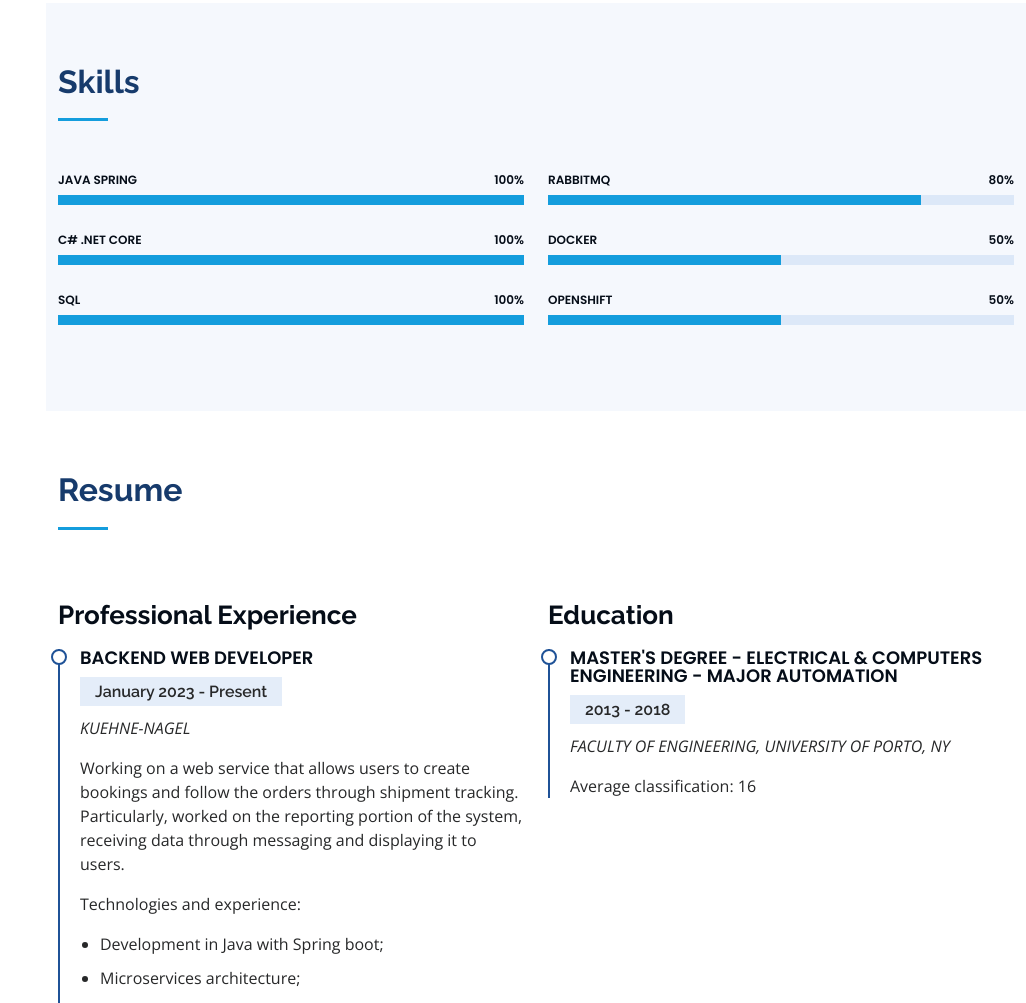
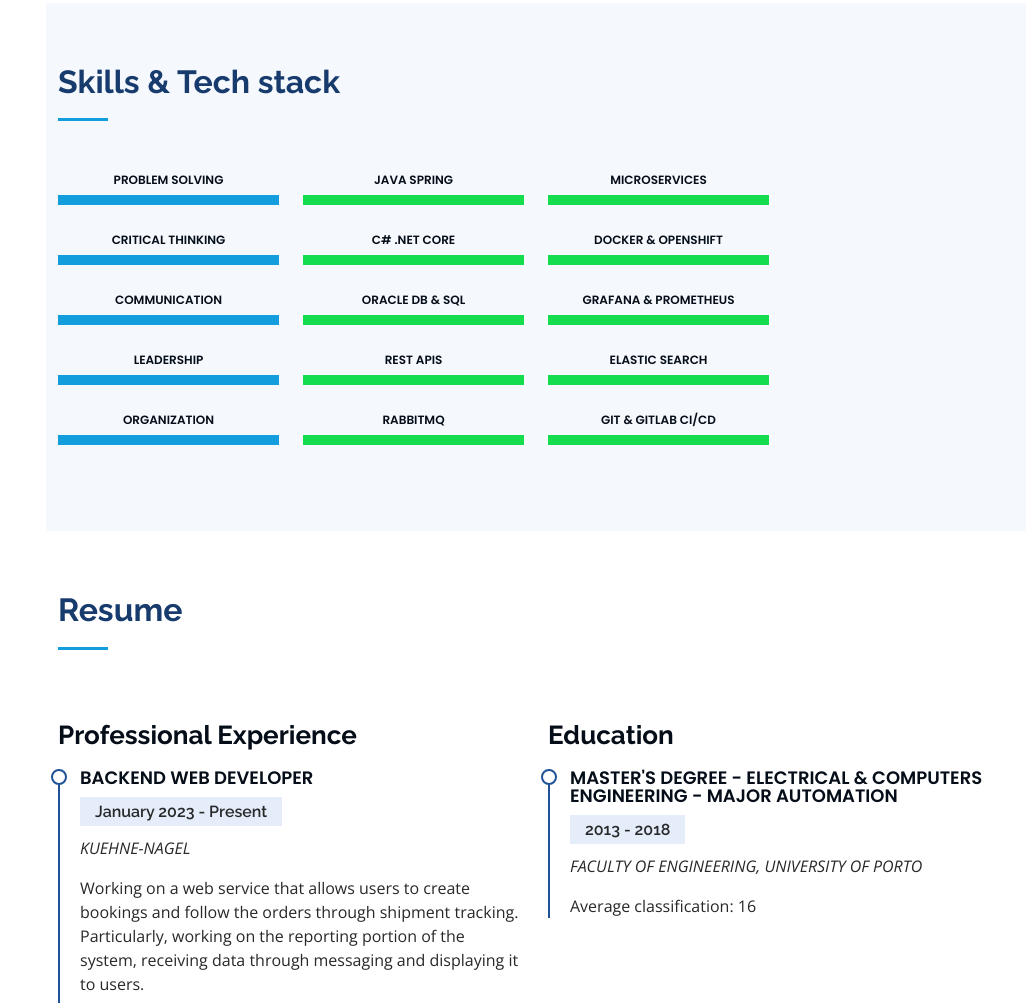
Before and after one commit to pedromrodriguess/cv_website, a plain HTML site: page index.html in a window 1280 px wide. Shown: the part 1425-2428 px from the top of the page, without its empty margins (254-1280 px from the left). Drawn offline with nearby package versions, Linux system fonts and the light colour scheme.

Commit message:
Improved skills section

```diff
--- a/assets/css/style.css
+++ b/assets/css/style.css
@@ -76,7 +76,7 @@ h6 {
 }
 
 #header .profile img {
-  margin: 180px auto;
+  margin: 10px auto;
   display: block;
   width: 150px;
   border: 8px solid #2c2f3f;
@@ -84,7 +84,7 @@ h6 {
 
 #header .profile h1 {
   font-size: 24px;
-  margin: -160px auto;
+  margin: 10px auto;
   padding: 0;
   font-weight: 600;
   -moz-text-align-last: center;
@@ -111,7 +111,7 @@ h6 {
   width: 36px;
   height: 36px;
   transition: 0.3s;
-  margin: 150px auto;
+  margin: 0px auto;
 }
 
 #header .profile .social-links a:hover {
@@ -139,8 +139,8 @@ h6 {
 --------------------------------------------------------------*/
 /* Desktop Navigation */
 .nav-menu {
-  padding: 30px 0 0 75px;
-  margin-top: -160px ;
+  padding: 0px 0 0 75px;
+  top: 30px;
 }
 
 .nav-menu * {
@@ -439,6 +439,7 @@ section {
 
 .skills .progress-bar-wrap {
   background: #dce8f8;
+  width: 400px;
   height: 10px;
 }
 
@@ -447,6 +448,19 @@ section {
   height: 10px;
   transition: 0.9s;
   background-color: #149ddd;
+}
+
+.skills .progress-bar2-wrap {
+  background: #dce8f8;
+  width: 400px;
+  height: 10px;
+}
+
+.skills .progress-bar2 {
+  width: 1px;
+  height: 10px;
+  transition: 0.9s;
+  background-color: #14dd4d;
 }
 
 /*--------------------------------------------------------------
--- a/assets/js/main.js
+++ b/assets/js/main.js
@@ -148,6 +148,10 @@
         progress.forEach((el) => {
           el.style.width = el.getAttribute('aria-valuenow') + '%'
         });
+        let progress2 = select('.progress .progress-bar2', true);
+        progress2.forEach((el) => {
+          el.style.width = el.getAttribute('aria-valuenow') + '%'
+        });
       }
     })
   }
--- a/index.html
+++ b/index.html
@@ -54,6 +54,7 @@
         <ul>
           <li><a href="#hero" class="nav-link scrollto active"><i class="bx bx-home"></i> <span>Home</span></a></li>
           <li><a href="#about" class="nav-link scrollto"><i class="bx bx-user"></i> <span>About</span></a></li>
+          <li><a href="#skills" class="nav-link scrollto"><i class="bx bx-universal-access"></i> <span>Skills</span></a></li>
           <li><a href="#resume" class="nav-link scrollto"><i class="bx bx-file-blank"></i> <span>Resume</span></a></li>
           <li><a href="#services" class="nav-link scrollto"><i class="bx bx-server"></i> <span>Awards</span></a></li>
         </ul>
@@ -65,7 +66,7 @@
   <section id="hero" class="d-flex flex-column justify-content-center align-items-center">
     <div class="hero-container" data-aos="fade-in">
       <h1>Pedro Rodrigues</h1>
-      <p>I work with <span class="typed" data-typed-items="Java Spring, C# .NET Core, Asynchronous Messaging, Databases"></span></p>
+      <p>I work with <span class="typed" data-typed-items="Java Spring, C# .NET Core, RESTful APIs, Asynchronous Messaging, Databases, Microservices"></span></p>
     </div>
   </section><!-- End Hero -->
 
@@ -116,29 +117,43 @@
       <div class="container">
 
         <div class="section-title">
-          <h2>Skills</h2>
+          <h2>Skills & Tech stack</h2>
         </div>
 
         <div class="row skills-content">
 
-          <div class="col-lg-6" data-aos="fade-up">
+          <div class="col-lg-3" data-aos="fade-up" data-aos-delay="100">
 
             <div class="progress">
-              <span class="skill">Java Spring <i class="val">100%</i></span>
+              <span class="skill text-center">Problem solving</span>
               <div class="progress-bar-wrap">
                 <div class="progress-bar" role="progressbar" aria-valuenow="100" aria-valuemin="0" aria-valuemax="100"></div>
               </div>
             </div>
 
             <div class="progress">
-              <span class="skill">C# .NET Core <i class="val">100%</i></span>
+              <span class="skill text-center">Critical thinking</span>
+              <div class="progress-bar-wrap">
+                <div class="progress-bar"  role="progressbar" aria-valuenow="100" aria-valuemin="0" aria-valuemax="100"></div>
+              </div>
+            </div>
+
+            <div class="progress">
+              <span class="skill text-center">Communication </span>
               <div class="progress-bar-wrap">
                 <div class="progress-bar" role="progressbar" aria-valuenow="100" aria-valuemin="0" aria-valuemax="100"></div>
               </div>
             </div>
 
             <div class="progress">
-              <span class="skill">SQL <i class="val">100%</i></span>
+              <span class="skill text-center">Leadership </span>
+              <div class="progress-bar-wrap">
+                <div class="progress-bar" role="progressbar" aria-valuenow="100" aria-valuemin="0" aria-valuemax="100"></div>
+              </div>
+            </div>
+
+            <div class="progress">
+              <span class="skill text-center">Organization </span>
               <div class="progress-bar-wrap">
                 <div class="progress-bar" role="progressbar" aria-valuenow="100" aria-valuemin="0" aria-valuemax="100"></div>
               </div>
@@ -146,26 +161,79 @@
 
           </div>
 
-          <div class="col-lg-6" data-aos="fade-up" data-aos-delay="100">
+          <div class="col-lg-3" data-aos="fade-up">
 
             <div class="progress">
-              <span class="skill">RabbitMq <i class="val">80%</i></span>
-              <div class="progress-bar-wrap">
-                <div class="progress-bar" role="progressbar" aria-valuenow="80" aria-valuemin="0" aria-valuemax="100"></div>
+              <span class="skill text-center">Java Spring</span>
+              <div class="progress-bar2-wrap">
+                <div class="progress-bar2" role="progressbar" aria-valuenow="100" aria-valuemin="0" aria-valuemax="100"></div>
               </div>
             </div>
 
             <div class="progress">
-              <span class="skill">Docker <i class="val">50%</i></span>
-              <div class="progress-bar-wrap">
-                <div class="progress-bar" role="progressbar" aria-valuenow="50" aria-valuemin="0" aria-valuemax="100"></div>
+              <span class="skill text-center">C# .NET Core</span>
+              <div class="progress-bar2-wrap">
+                <div class="progress-bar2" role="progressbar" aria-valuenow="100" aria-valuemin="0" aria-valuemax="100"></div>
               </div>
             </div>
 
             <div class="progress">
-              <span class="skill">OpenShift <i class="val">50%</i></span>
-              <div class="progress-bar-wrap">
-                <div class="progress-bar" role="progressbar" aria-valuenow="50" aria-valuemin="0" aria-valuemax="100"></div>
+              <span class="skill text-center">Oracle db & SQL</span>
+              <div class="progress-bar2-wrap">
+                <div class="progress-bar2" role="progressbar" aria-valuenow="100" aria-valuemin="0" aria-valuemax="100"></div>
+              </div>
+            </div>
+
+            <div class="progress">
+              <span class="skill text-center">REST APIs</span>
+              <div class="progress-bar2-wrap">
+                <div class="progress-bar2" role="progressbar" aria-valuenow="100" aria-valuemin="0" aria-valuemax="100"></div>
+              </div>
+            </div>
+
+            <div class="progress">
+              <span class="skill text-center">RabbitMq</span>
+              <div class="progress-bar2-wrap">
+                <div class="progress-bar2" role="progressbar" aria-valuenow="100" aria-valuemin="0" aria-valuemax="100"></div>
+              </div>
+            </div>
+
+          </div>
+
+          <div class="col-lg-3" data-aos="fade-up" data-aos-delay="100">
+
+            <div class="progress">
+              <span class="skill text-center">Microservices </span>
+              <div class="progress-bar2-wrap">
+                <div class="progress-bar2" role="progressbar" aria-valuenow="100" aria-valuemin="0" aria-valuemax="100"></div>
+              </div>
+            </div>
+
+            <div class="progress">
+              <span class="skill text-center">Docker & Openshift</span>
+              <div class="progress-bar2-wrap">
+                <div class="progress-bar2" role="progressbar" aria-valuenow="100" aria-valuemin="0" aria-valuemax="100"></div>
+              </div>
+            </div>
+
+            <div class="progress">
+              <span class="skill text-center">Grafana & Prometheus</span>
+              <div class="progress-bar2-wrap">
+                <div class="progress-bar2" role="progressbar" aria-valuenow="100" aria-valuemin="0" aria-valuemax="100"></div>
+              </div>
+            </div>
+
+            <div class="progress">
+              <span class="skill text-center">Elastic Search</span>
+              <div class="progress-bar2-wrap">
+                <div class="progress-bar2" role="progressbar" aria-valuenow="100" aria-valuemin="0" aria-valuemax="100"></div>
+              </div>
+            </div>
+
+            <div class="progress">
+              <span class="skill text-center">Git & Gitlab CI/CD</span>
+              <div class="progress-bar2-wrap">
+                <div class="progress-bar2" role="progressbar" aria-valuenow="100" aria-valuemin="0" aria-valuemax="100"></div>
               </div>
             </div>
 
@@ -192,7 +260,7 @@
               <h5>January 2023 - Present</h5>
               <p><em>KUEHNE-NAGEL </em></p>
               <p>
-                Working on a web service that allows users to create bookings and follow the orders through shipment tracking. Particularly, worked on the reporting portion of the system, receiving data through messaging and displaying it to users.
+                Working on a web service that allows users to create bookings and follow the orders through shipment tracking. Particularly, working on the reporting portion of the system, receiving data through messaging and displaying it to users.
               </p>
               <p>
                 Technologies and experience:
@@ -251,7 +319,7 @@
             <div class="resume-item">
               <h4>Master's Degree - Electrical & Computers Engineering - Major Automation</h4>
               <h5>2013 - 2018</h5>
-              <p><em>FACULTY OF ENGINEERING, UNIVERSITY OF PORTO, NY</em></p>
+              <p><em>FACULTY OF ENGINEERING, UNIVERSITY OF PORTO</em></p>
               <p>Average classification: 16</p>
             </div>
           </div>
```
Also changed, not shown: assets/vendor/bootstrap/css/bootstrap-grid.css.
